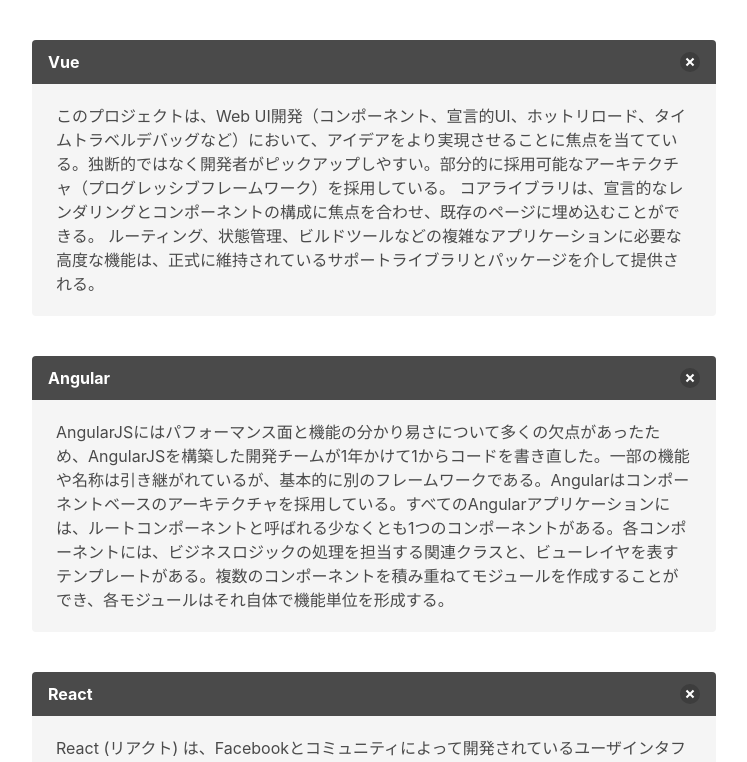
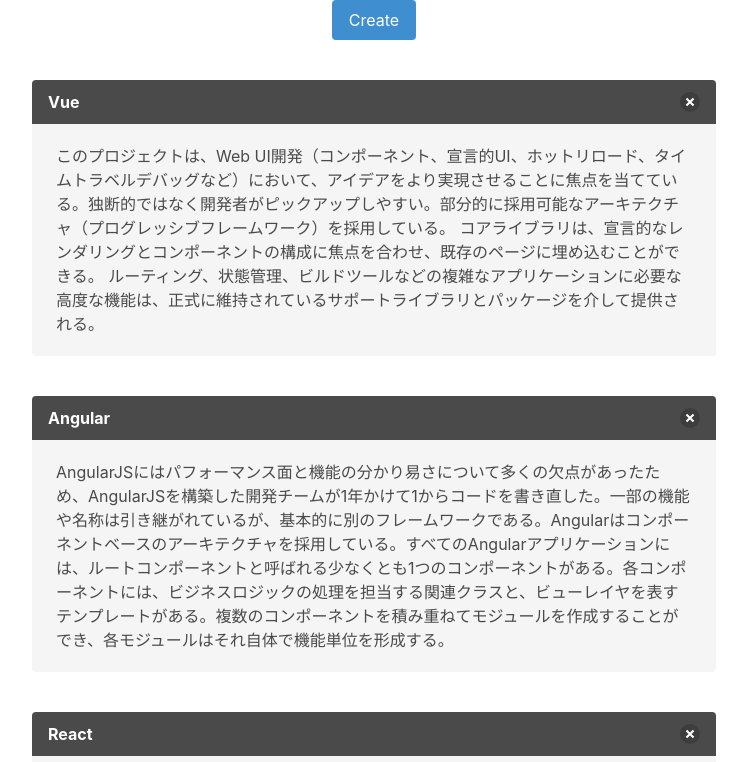
Before and after one commit to moriyamasaaaki/todo-v, a Vue app: page / in a window 1280 px wide. Shown: the top 762 px of the page, without its empty margins (266-1013 px from the left). Built offline with nearby package versions, Linux system fonts and the light colour scheme.

Commit message:
feat(App,Modal): モーダルの実装

```diff
--- a/src/App.vue
+++ b/src/App.vue
@@ -1,40 +1,46 @@
 <template>
   <div id="app">
+    <Modal />
     <div class="todo-wrapper">
       <div class="todo-container">
-        <TodoList :todos="todos"/>
+        <TodoList :todos="todos" />
       </div>
     </div>
   </div>
 </template>
 
 <script>
-import 'bulma/css/bulma.css';
-import TodoList from '@/components/TodoList'
+import "bulma/css/bulma.css";
+import TodoList from "@/components/TodoList";
+import Modal from "@/components/Modal";
 export default {
   components: {
-    TodoList
+    TodoList,
+    Modal
   },
   data() {
     return {
       todos: [
         {
-          _id: '1',
-          title: 'Vue',
-          description: 'このプロジェクトは、Web UI開発（コンポーネント、宣言的UI、ホットリロード、タイムトラベルデバッグなど）において、アイデアをより実現させることに焦点を当てている。独断的ではなく開発者がピックアップしやすい。部分的に採用可能なアーキテクチャ（プログレッシブフレームワーク）を採用している。 コアライブラリは、宣言的なレンダリングとコンポーネントの構成に焦点を合わせ、既存のページに埋め込むことができる。 ルーティング、状態管理、ビルドツールなどの複雑なアプリケーションに必要な高度な機能は、正式に維持されているサポートライブラリとパッケージを介して提供される。'
+          _id: "1",
+          title: "Vue",
+          description:
+            "このプロジェクトは、Web UI開発（コンポーネント、宣言的UI、ホットリロード、タイムトラベルデバッグなど）において、アイデアをより実現させることに焦点を当てている。独断的ではなく開発者がピックアップしやすい。部分的に採用可能なアーキテクチャ（プログレッシブフレームワーク）を採用している。 コアライブラリは、宣言的なレンダリングとコンポーネントの構成に焦点を合わせ、既存のページに埋め込むことができる。 ルーティング、状態管理、ビルドツールなどの複雑なアプリケーションに必要な高度な機能は、正式に維持されているサポートライブラリとパッケージを介して提供される。"
         },
         {
-          _id: '2',
-          title: 'Angular',
-          description: ' AngularJSにはパフォーマンス面と機能の分かり易さについて多くの欠点があったため、AngularJSを構築した開発チームが1年かけて1からコードを書き直した。一部の機能や名称は引き継がれているが、基本的に別のフレームワークである。Angularはコンポーネントベースのアーキテクチャを採用している。すべてのAngularアプリケーションには、ルートコンポーネントと呼ばれる少なくとも1つのコンポーネントがある。各コンポーネントには、ビジネスロジックの処理を担当する関連クラスと、ビューレイヤを表すテンプレートがある。複数のコンポーネントを積み重ねてモジュールを作成することができ、各モジュールはそれ自体で機能単位を形成する。'
+          _id: "2",
+          title: "Angular",
+          description:
+            " AngularJSにはパフォーマンス面と機能の分かり易さについて多くの欠点があったため、AngularJSを構築した開発チームが1年かけて1からコードを書き直した。一部の機能や名称は引き継がれているが、基本的に別のフレームワークである。Angularはコンポーネントベースのアーキテクチャを採用している。すべてのAngularアプリケーションには、ルートコンポーネントと呼ばれる少なくとも1つのコンポーネントがある。各コンポーネントには、ビジネスロジックの処理を担当する関連クラスと、ビューレイヤを表すテンプレートがある。複数のコンポーネントを積み重ねてモジュールを作成することができ、各モジュールはそれ自体で機能単位を形成する。"
         },
         {
-          _id: '3',
-          title: 'React',
-          description: 'React (リアクト) は、Facebookとコミュニティによって開発されているユーザインタフェース構築のためのJavaScriptライブラリである。React.jsまたはReactJSの名称でも知られている。Reactはシングルページアプリケーションやモバイルアプリケーションの開発におけるベースとして使用することができる。複雑なReactアプリケーションでは通常、状態管理（英語版）・ルーティング・APIとの対話のための追加のライブラリが必要となる。'
+          _id: "3",
+          title: "React",
+          description:
+            "React (リアクト) は、Facebookとコミュニティによって開発されているユーザインタフェース構築のためのJavaScriptライブラリである。React.jsまたはReactJSの名称でも知られている。Reactはシングルページアプリケーションやモバイルアプリケーションの開発におけるベースとして使用することができる。複雑なReactアプリケーションでは通常、状態管理（英語版）・ルーティング・APIとの対話のための追加のライブラリが必要となる。"
         }
       ]
-    }
+    };
   }
 };
 </script>
--- /dev/null
+++ b/src/components/Modal.vue
@@ -0,0 +1,41 @@
+<template>
+  <div>
+    <div class="buttons">
+      <button @click="isOpen = true" class="button is-info">Create</button>
+    </div>
+    <div class="modal" :class="{'is-active': isOpen}">
+      <div class="modal-background"></div>
+      <div class="modal-card">
+        <header class="modal-card-head">
+          <p class="modal-card-title">Modal title</p>
+          <button @click="isOpen = false" class="delete" aria-label="close"></button>
+        </header>
+        <section class="modal-card-body">
+          Google Chrome アプリのようなある環境では、Content Security Policy (CSP) を強制し、そして式を評価するために new Function() の使用を禁止しています。テンプレートのコンパイルは、完全ビルドに依存するため、これらの環境では使用できません。
+          一方では、ランタイム限定ビルドでは CSP に準拠しています。 Webpack + vue-loader または Browserify + vueify でランタイム限定ビルドを使用する場合は、テンプレートは CSP 環境でも完璧に動作する render 関数にプリコンパイルされます。
+        </section>
+        <footer class="modal-card-foot">
+          <button class="button is-success">Save changes</button>
+          <button @click="isOpen = false" class="button">Cancel</button>
+        </footer>
+      </div>
+    </div>
+  </div>
+</template>
+
+<script>
+export default {
+  data() {
+    return {
+      isOpen: false
+    };
+  }
+};
+</script>
+
+<style scoped lang="scss">
+.button {
+    text-align: center;
+    margin: 0 auto;
+}
+</style>
```
